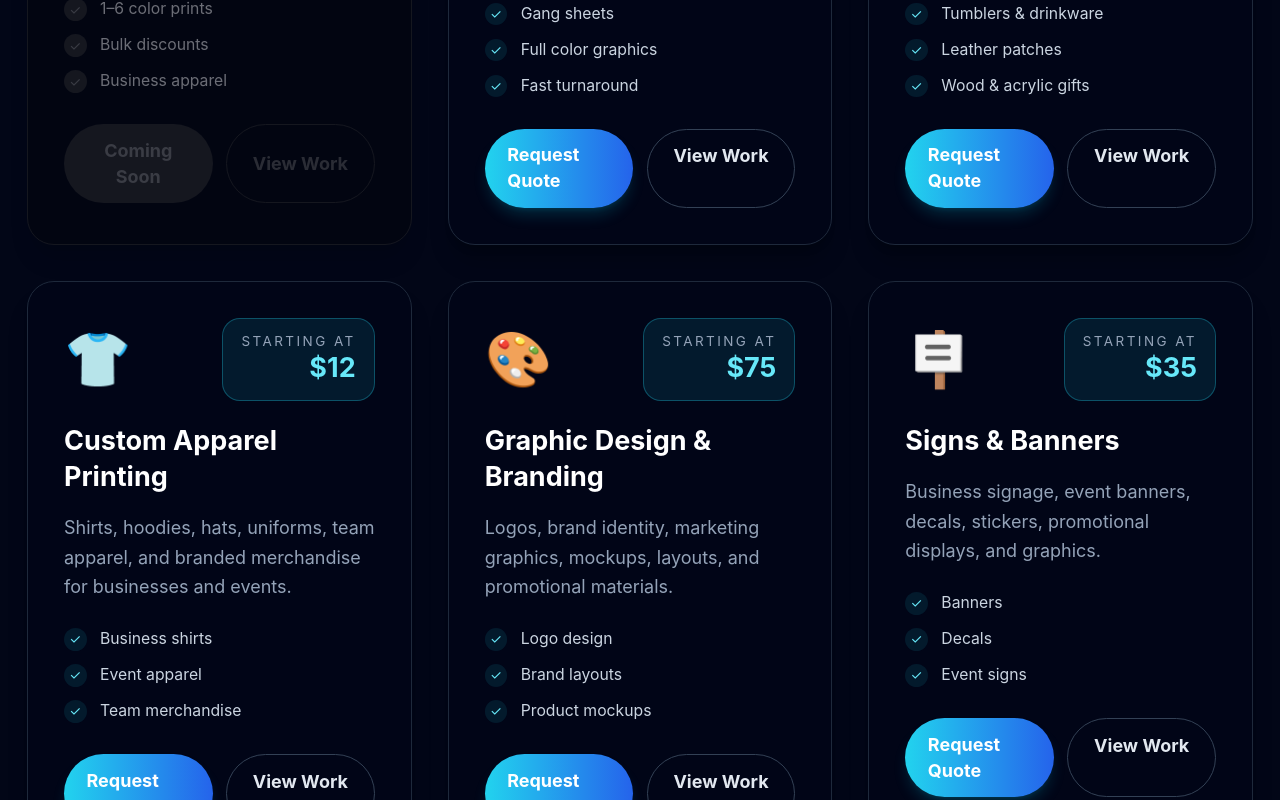
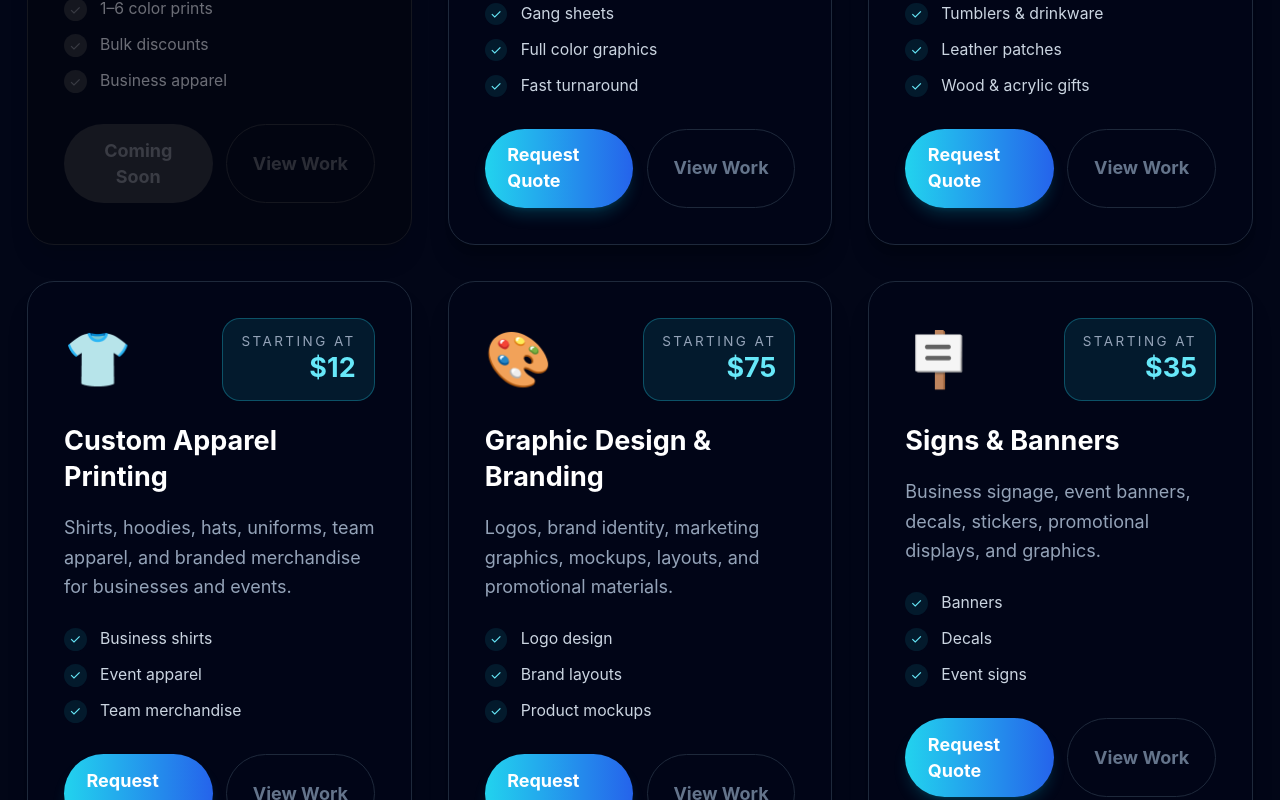
Before and after one commit to outlandi-co/signavi-studio, a React (Vite) app: page /services in a window 1280 px wide. Shown: the part 1080-1880 px from the top of the page. Built offline with nearby package versions, Linux system fonts and the light colour scheme; no server answers.

Commit message:
Disabled service view work button

```diff
--- a/src/pages/Services.jsx
+++ b/src/pages/Services.jsx
@@ -319,12 +319,13 @@ export default function Services() {
         Request Quote
       </Link>
 
-                    <Link
-                      to="/gallery"
-                      className="inline-flex justify-center rounded-full border border-slate-700 px-5 py-3 font-bold text-slate-200 transition hover:border-cyan-400 hover:text-cyan-300"
+      <button
+        type="button"
+        disabled
+        className="cursor-not-allowed rounded-full border border-slate-800 px-5 py-3 font-bold text-slate-500"
       >
         View Work
-                    </Link>
+      </button>
     </>
   )}
 
```
Lines whose indentation alone changed are shown as unchanged.
